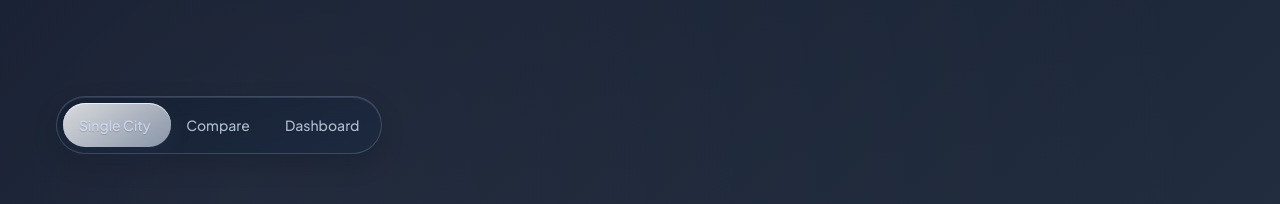
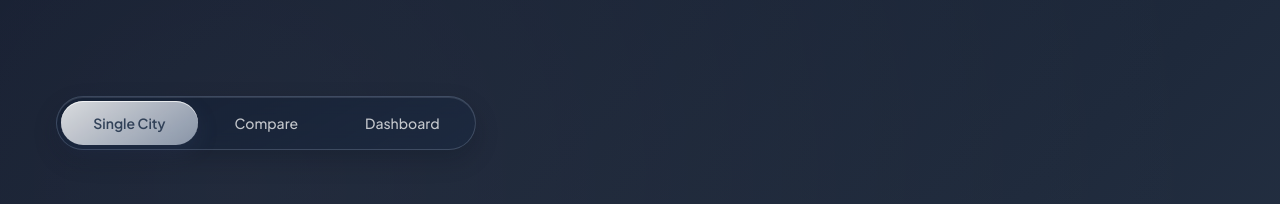
Before and after one commit to biprajitbhattacharya400-tech/weather-ai-api, a React (Vite) app in the folder frontend/: page / in a window 1280 px wide. Shown: the top 204 px of the page. Built offline with nearby package versions, Linux system fonts and the light colour scheme; no server answers.

Commit message:
ui glitches

```diff
--- a/frontend/src/components/ModeTabs.jsx
+++ b/frontend/src/components/ModeTabs.jsx
@@ -6,14 +6,15 @@ function ModeTabs({ activeTab, onChange }) {
   ];
 
   const activeIndex = Math.max(0, tabs.findIndex((tab) => tab.id === activeTab));
-  const slideWidth = 100 / tabs.length;
 
   return (
-    <div className="tabs-shell glass-lite relative inline-flex rounded-full p-1.5 shadow-ambient">
+    <div
+      className="tabs-shell glass-lite relative grid rounded-full p-1 shadow-ambient"
+      style={{ '--tab-count': tabs.length, '--tab-index': activeIndex }}
+    >
       <span
         aria-hidden="true"
         className="tabs-slide-indicator"
-        style={{ width: `${slideWidth}%`, transform: `translateX(${activeIndex * 100}%)` }}
       />
       {tabs.map((tab) => {
         const selected = activeTab === tab.id;
@@ -22,10 +23,10 @@ function ModeTabs({ activeTab, onChange }) {
             key={tab.id}
             type="button"
             onClick={() => onChange(tab.id)}
-            className={`soft-button tab-pill relative z-10 rounded-full px-4 py-2 text-sm font-medium transition-colors ${
+            className={`soft-button tab-pill relative z-10 rounded-full px-4 py-2 text-sm transition-colors ${
               selected
-                ? 'text-inkPrimary'
-                : 'text-inkSecondary hover:bg-white/30 hover:text-inkPrimary'
+                ? 'font-semibold text-slate-700'
+                : 'font-medium text-white/74 hover:text-white'
             }`}
           >
             {tab.label}
--- a/frontend/src/index.css
+++ b/frontend/src/index.css
@@ -598,26 +598,28 @@ body {
   isolation: isolate;
   border: 1px solid rgba(213, 226, 248, 0.24);
   background: linear-gradient(150deg, rgba(24, 37, 58, 0.72), rgba(31, 47, 74, 0.58));
+  grid-template-columns: repeat(3, minmax(0, 1fr));
+  align-items: center;
+  width: min(100%, 420px);
 }
 
 .tabs-slide-indicator {
   position: absolute;
-  top: 6px;
-  bottom: 6px;
-  left: 6px;
+  top: 4px;
+  bottom: 4px;
+  left: 4px;
+  width: calc((100% - 8px) / var(--tab-count));
+  transform: translateX(calc(var(--tab-index) * 100%));
   border-radius: 999px;
   background: linear-gradient(145deg, rgba(255, 255, 255, 0.84), rgba(223, 236, 255, 0.56));
-  box-shadow: inset 0 1px 0 rgba(255, 255, 255, 0.72), 0 8px 22px rgba(64, 90, 134, 0.12);
+  box-shadow: inset 0 1px 0 rgba(255, 255, 255, 0.72), 0 8px 22px rgba(64, 90, 134, 0.16);
   transition: transform 360ms cubic-bezier(0.22, 1, 0.36, 1);
 }
 
 .tab-pill {
-  min-width: 102px;
-  text-shadow: 0 1px 1px rgba(0, 0, 0, 0.16);
-}
-
-.tabs-shell .tab-pill:not(.bg-white\/75) {
-  color: rgba(214, 227, 248, 0.8) !important;
+  min-width: 0;
+  text-shadow: none;
+  text-align: center;
 }
 
 .home-hero-wrap {
```
